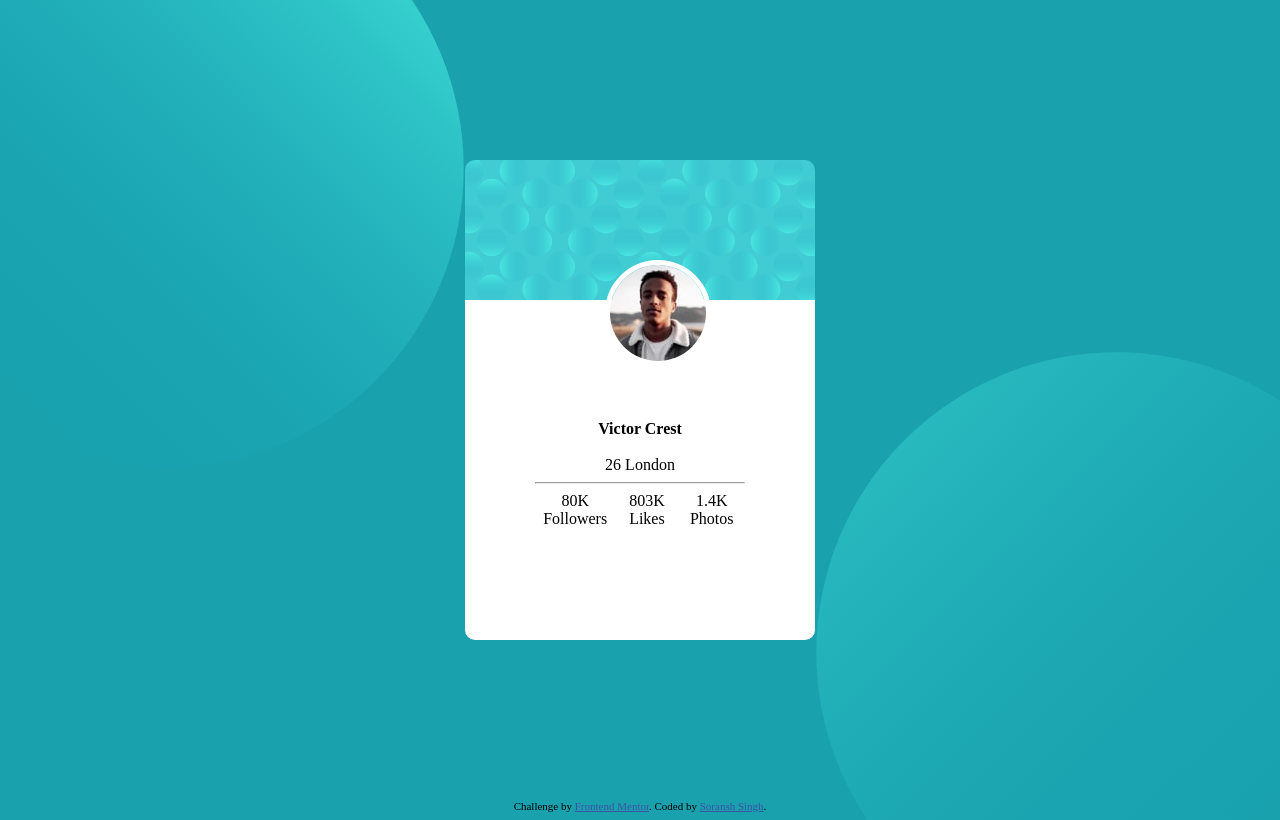
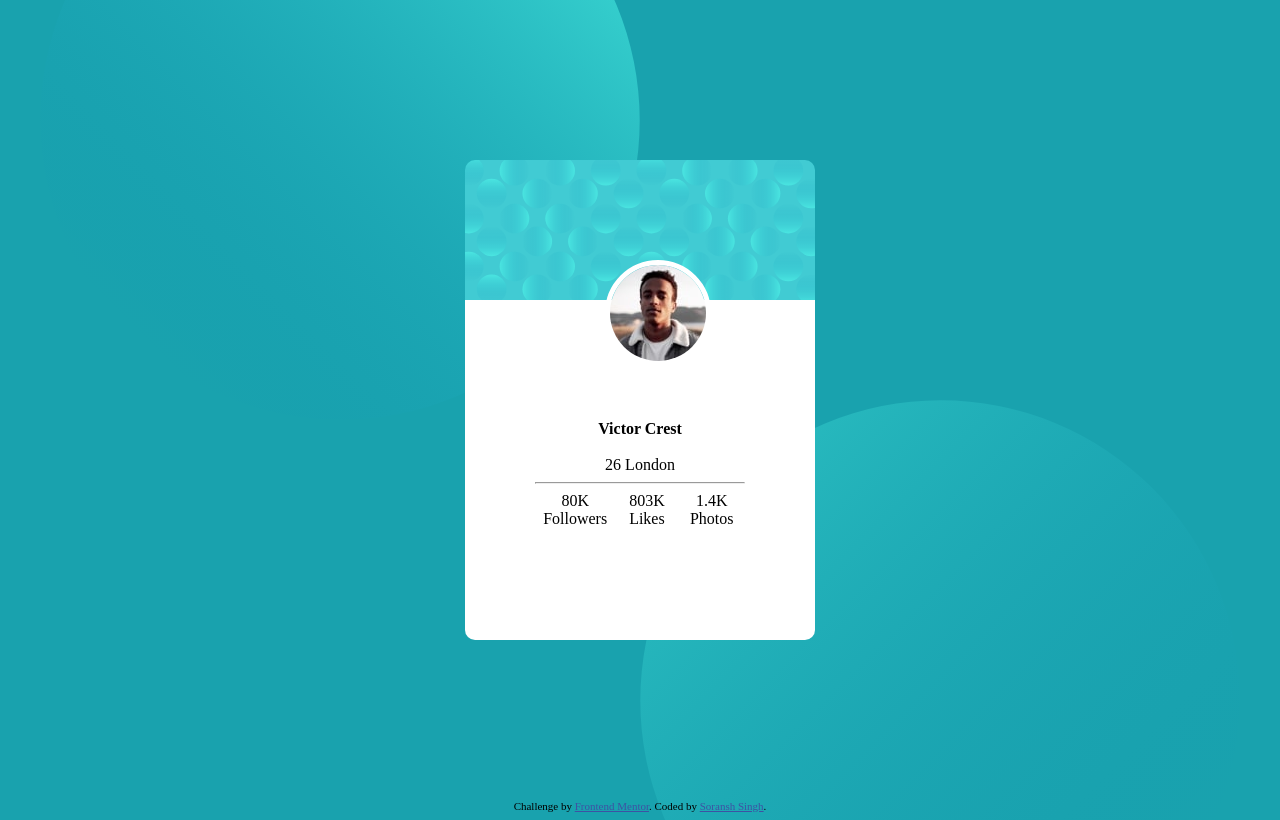
Before and after one commit to soransh-singh/profileCard-FrontendMentor, a plain HTML site: page index.html in a window 1280 px wide. Drawn offline with Linux system fonts and the light colour scheme.

Commit message:
Update index.html

```diff
--- a/index.html
+++ b/index.html
@@ -67,7 +67,7 @@
       background-color:  hsl(185, 75%, 39%);
       background-image: url("images\\bg-pattern-top.svg"), url("images\\bg-pattern-bottom.svg");
       background-size: 600px,600px;
-      background-position:-20% -60%,120% 160%;
+      background-position:right 50vw bottom 50vh, left 50vw top 50vh;
       background-repeat: no-repeat, no-repeat;
     }
   </style>
```
